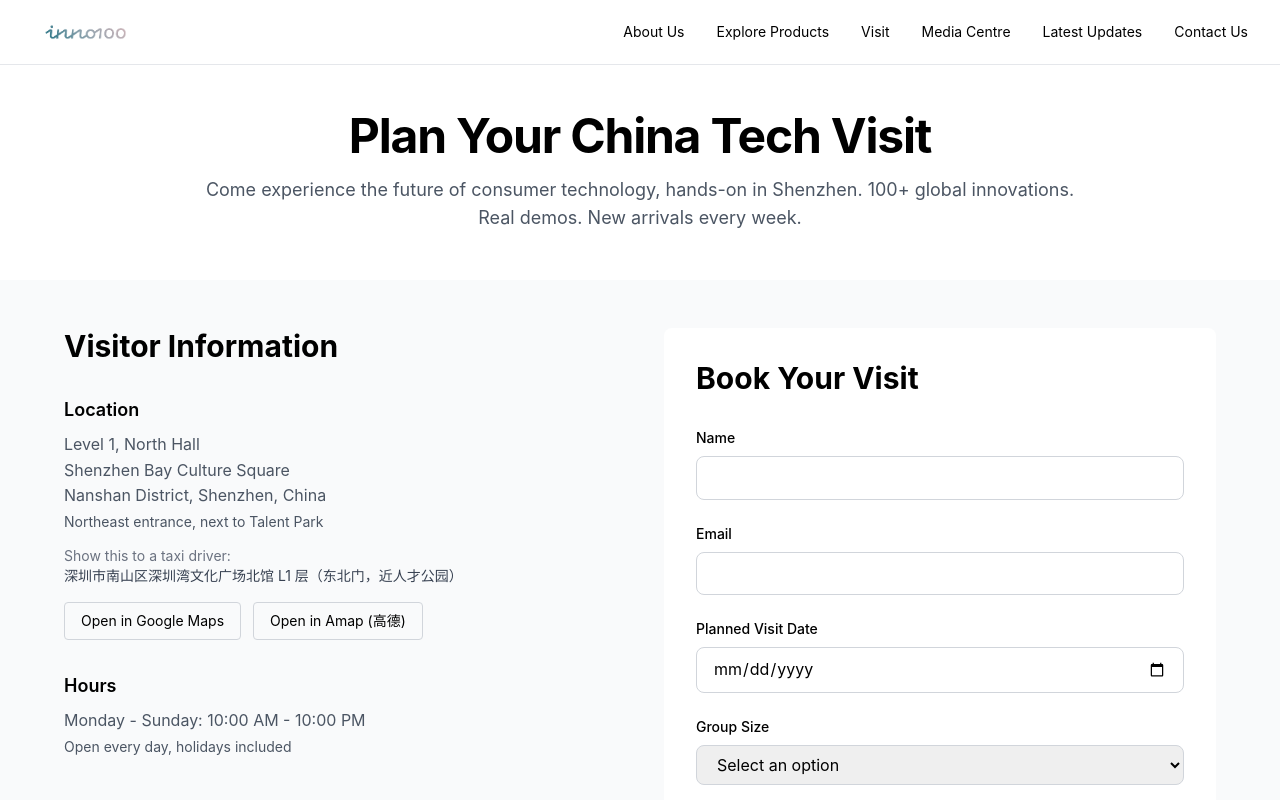
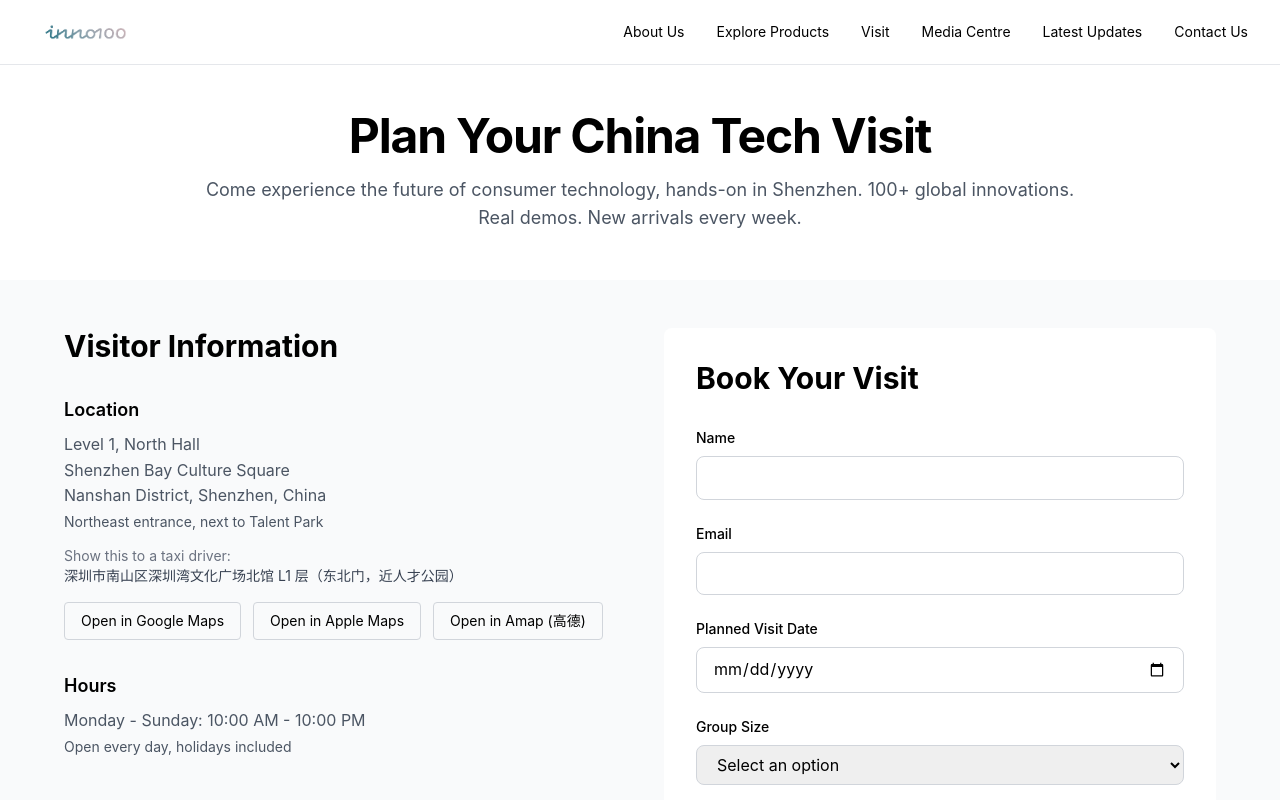
Before and after one commit to INNO100OFFICIAL/inno100-website, a Next.js app: page /visit in a window 1280 px wide. Shown: the top 800 px of the page. Built offline with nearby package versions, Linux system fonts and the light colour scheme.

Commit message:
Add Apple Maps link to visit page directions

```diff
--- a/app/visit/page.tsx
+++ b/app/visit/page.tsx
@@ -12,6 +12,9 @@ const LNG = 113.94034
 // Google Maps for international visitors, Amap for anyone already on a
 // China mobile network. Amap takes longitude before latitude.
 const GOOGLE_MAPS_URL = `https://www.google.com/maps/search/?api=1&query=${LAT},${LNG}`
+// Apple Maps opens natively on iOS and is backed by Amap data inside
+// mainland China, so it resolves for visitors on either network.
+const APPLE_MAPS_URL = `https://maps.apple.com/?ll=${LAT},${LNG}&q=INNO100`
 const AMAP_URL = `https://uri.amap.com/marker?position=${LNG},${LAT}&name=INNO100`
 
 const FAQS = [
@@ -116,6 +119,14 @@ export default function Visit() {
                       Open in Google Maps
                     </a>
                     <a
+                      href={APPLE_MAPS_URL}
+                      target="_blank"
+                      rel="noopener noreferrer"
+                      className="text-sm px-4 py-2 border border-gray-300 rounded hover:border-black transition"
+                    >
+                      Open in Apple Maps
+                    </a>
+                    <a
                       href={AMAP_URL}
                       target="_blank"
                       rel="noopener noreferrer"
```
